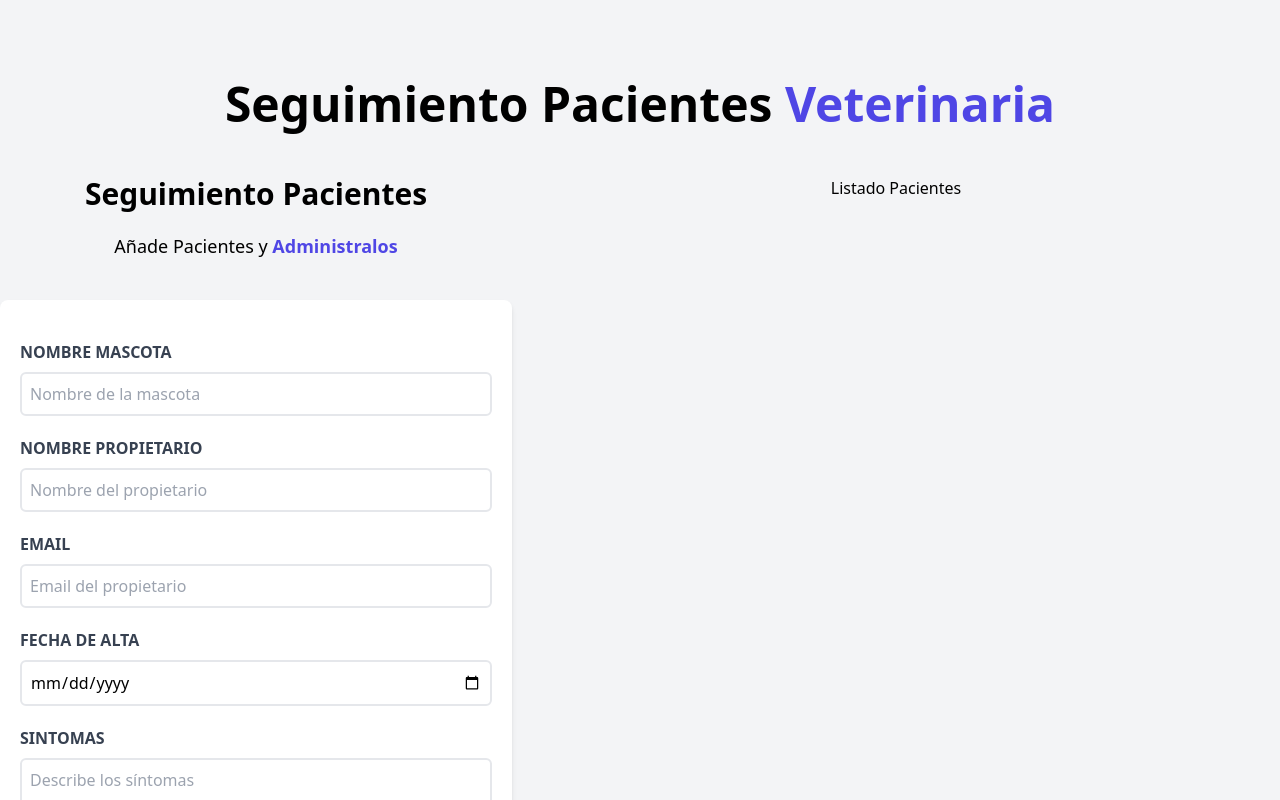
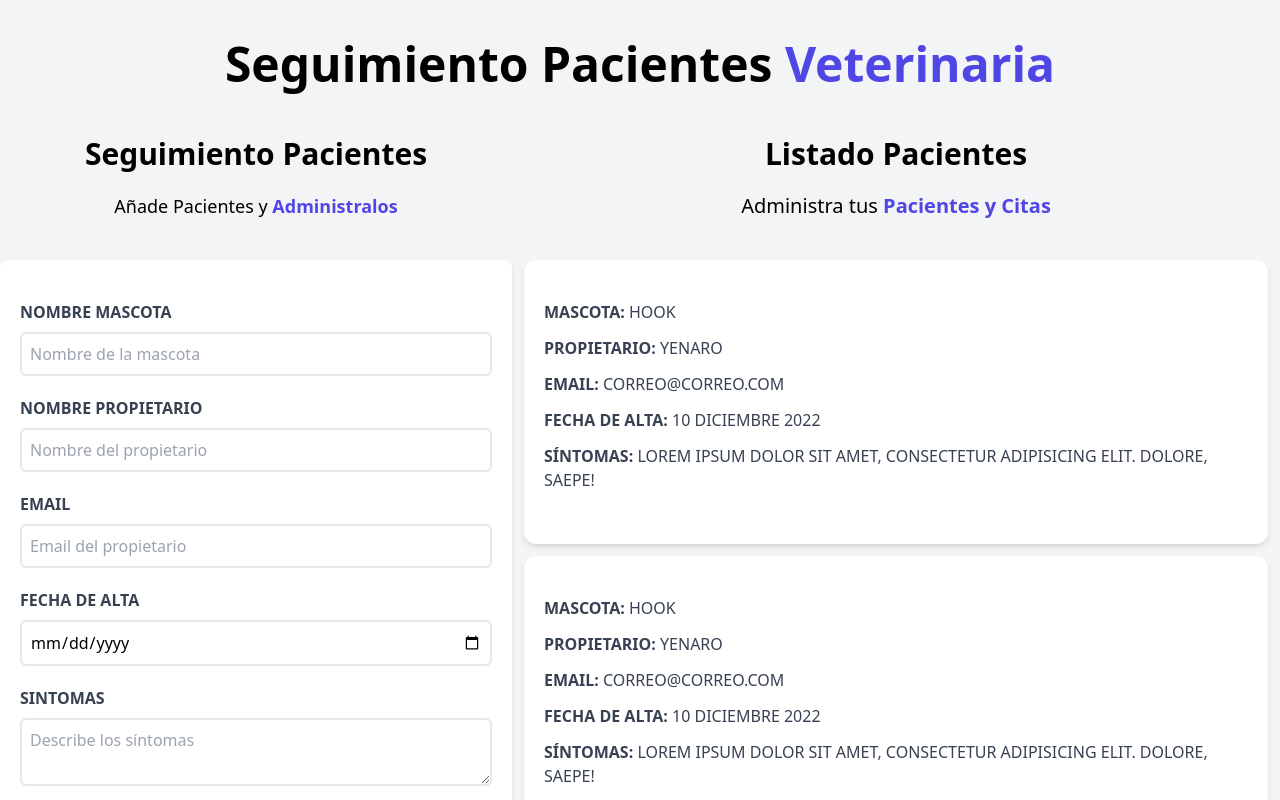
Before and after one commit to y3nar0/citas-veterinaria, a React (Vite) app: page / in a window 1280 px wide. Shown: the top 800 px of the page. Built offline with nearby package versions, Linux system fonts and the light colour scheme.

Commit message:
estilos a pacientes

```diff
--- a/src/App.jsx
+++ b/src/App.jsx
@@ -5,7 +5,7 @@
 function App() {
 
   return (
-    <div className="container mx-auto mt-20">
+    <div className="container mx-auto mt-10">
       <Header />
 
       <div className="mt-12 md:flex">
--- a/src/components/ListadoPacientes.jsx
+++ b/src/components/ListadoPacientes.jsx
@@ -1,7 +1,23 @@
+import Paciente from "./Paciente"
+
 const ListadoPacientes = () => {
   return (
-      <div className="w-1/2 lg:w-3/5 text-center">
-        <h2>Listado Pacientes</h2>
+      <div className="md:w-1/2 lg:w-3/5 md:h-screen overflow-y-scroll">
+        <h2 className="font-black text-3xl text-center">Listado Pacientes</h2>
+        <p className="text-xl mt-5 mb-10 text-center">
+          Administra tus {''}
+          <span className="text-indigo-600 font-bold">
+            Pacientes y Citas
+          </span>
+        </p>
+
+        <Paciente />
+        <Paciente />
+        <Paciente />
+        <Paciente />
+        <Paciente />
+        <Paciente />
+
       </div>
   )
 }
--- /dev/null
+++ b/src/components/Paciente.jsx
@@ -0,0 +1,38 @@
+const Paciente = () => {
+  return (
+    <div className="m-3 bg-white shadow-md px-5 py-10 rounded-xl">
+        <p className="font-bold mb-3 text-gray-700 uppercase">
+            Mascota: {''}
+            <span className="font-normal">
+                Hook
+            </span>
+        </p>
+        <p className="font-bold mb-3 text-gray-700 uppercase">
+            Propietario: {''}
+            <span className="font-normal">
+                Yenaro
+            </span>
+        </p>
+        <p className="font-bold mb-3 text-gray-700 uppercase">
+            Email: {''}
+            <span className="font-normal">
+                correo@correo.com
+            </span>
+        </p>
+        <p className="font-bold mb-3 text-gray-700 uppercase">
+            Fecha de alta: {''}
+            <span className="font-normal">
+                10 Diciembre 2022
+            </span>
+        </p>
+        <p className="font-bold mb-3 text-gray-700 uppercase">
+            Síntomas: {''}
+            <span className="font-normal">
+                Lorem ipsum dolor sit amet, consectetur adipisicing elit. Dolore, saepe!
+            </span>
+        </p>
+    </div>
+  )
+}
+
+export default Paciente
```
